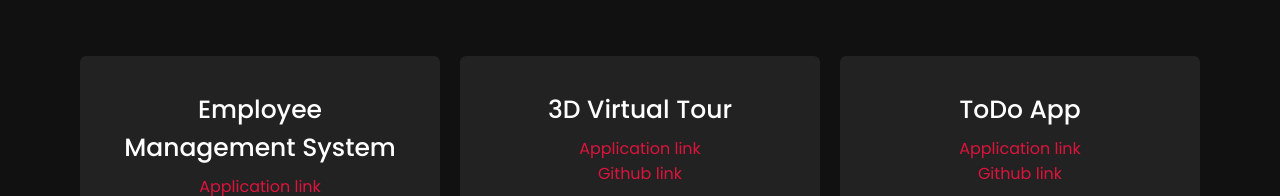
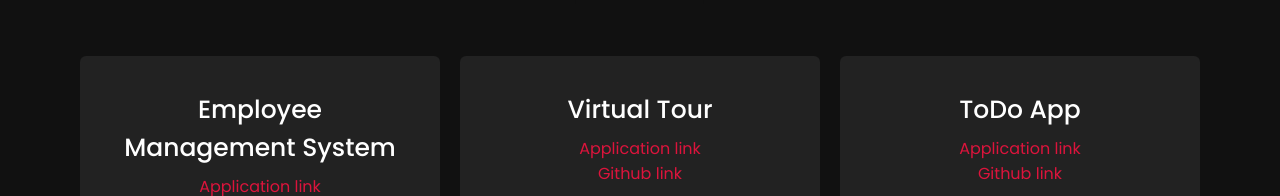
Before and after one commit to SanketPanda/Portfolio, a plain HTML site: page index.html in a window 1280 px wide. Shown: the part 2334-2530 px from the top of the page. Drawn offline with nearby package versions, Linux system fonts and the light colour scheme.

Commit message:
Updated portfolio site

```diff
--- a/index.html
+++ b/index.html
@@ -139,7 +139,7 @@
                 </div>
                 <div class="card">
                     <div class="box">
-                        <div class="text">3D Virtual Tour</div>
+                        <div class="text">Virtual Tour</div>
                         <a class="links" href="https://sanketpanda.github.io/Virtual-Tour" target="_blank">Application link</a>
                         <a class="links" href="https://github.com/SanketPanda/Virtual-Tour" target="_blank">Github link</a>
                     </div>
```
